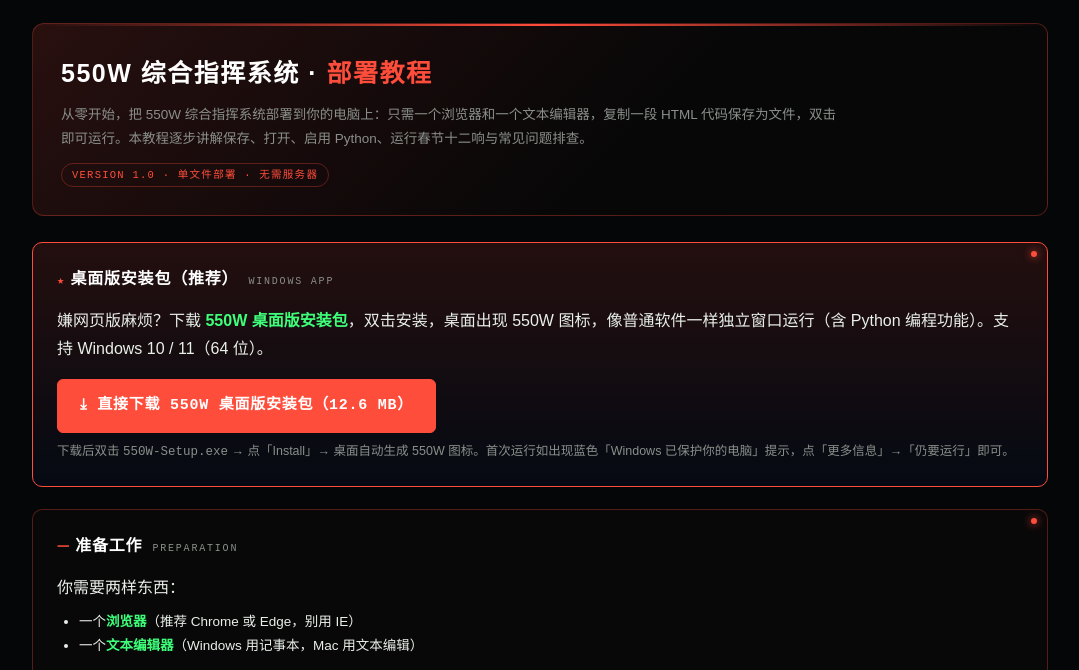
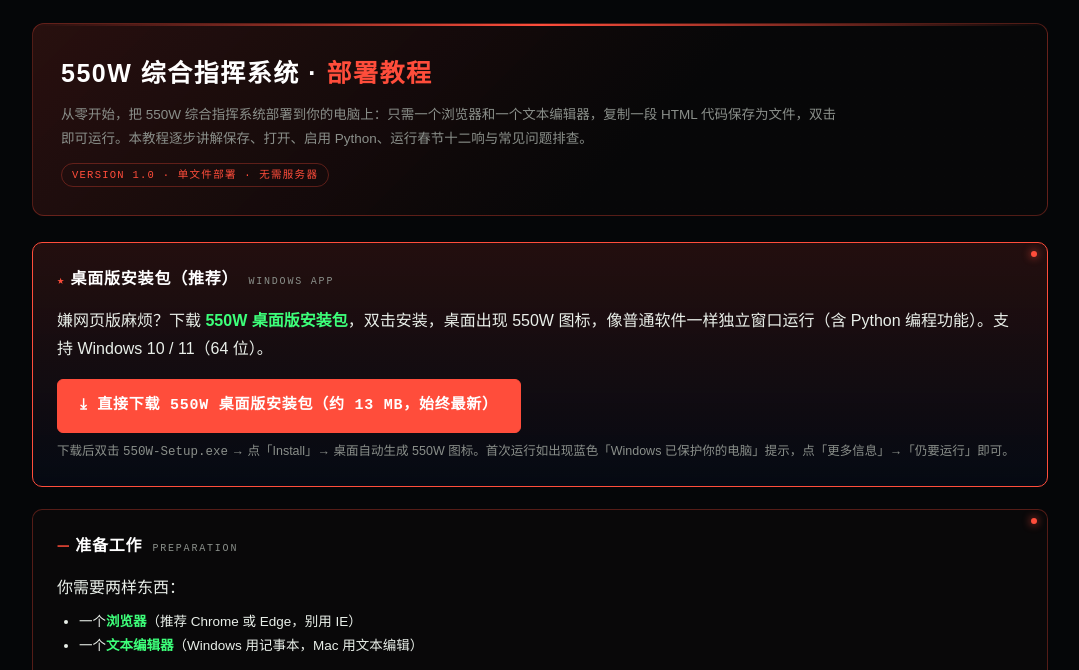
Before and after one commit to xiaojiang269/official-site, a plain HTML site: page deploy.html in a window 1280 px wide. Shown: the part 96-766 px from the top of the page, without its empty margins (100-1179 px from the left). Drawn offline with Linux system fonts and the light colour scheme.

Commit message:
桌面版: 官网下载入口改为固定最新轻量包（lite-latest），并重建安装包

```diff
--- a/deploy.html
+++ b/deploy.html
@@ -124,7 +124,7 @@
     <div class="h-title"><h2><span class="idx">★</span>桌面版安装包（推荐）</h2><span>WINDOWS APP</span></div>
     <p>嫌网页版麻烦？下载 <b style="color:var(--green)">550W 桌面版安装包</b>，双击安装，桌面出现 550W 图标，像普通软件一样独立窗口运行（含 Python 编程功能）。支持 Windows 10 / 11（64 位）。</p>
     <div class="cta">
-      <a class="btn" href="https://ydnytdnumrqflnyctdut.supabase.co/storage/v1/object/public/downloads/550W-Setup.exe" style="font-size:15px;padding:13px 22px">⤓ 直接下载 550W 桌面版安装包（12.6 MB）</a>
+      <a class="btn" href="https://github.com/xiaojiang269/official-site/releases/download/lite-latest/550W-Setup.exe" style="font-size:15px;padding:13px 22px">⤓ 直接下载 550W 桌面版安装包（约 13 MB，始终最新）</a>
     </div>
     <p class="dim" style="margin-top:8px">下载后双击 <code>550W-Setup.exe</code> → 点「Install」→ 桌面自动生成 550W 图标。首次运行如出现蓝色「Windows 已保护你的电脑」提示，点「更多信息」→「仍要运行」即可。</p>
   </div>
```
Also changed, not shown: .github/workflows/build-550w-desktop-lite.yml, 1 other file.
